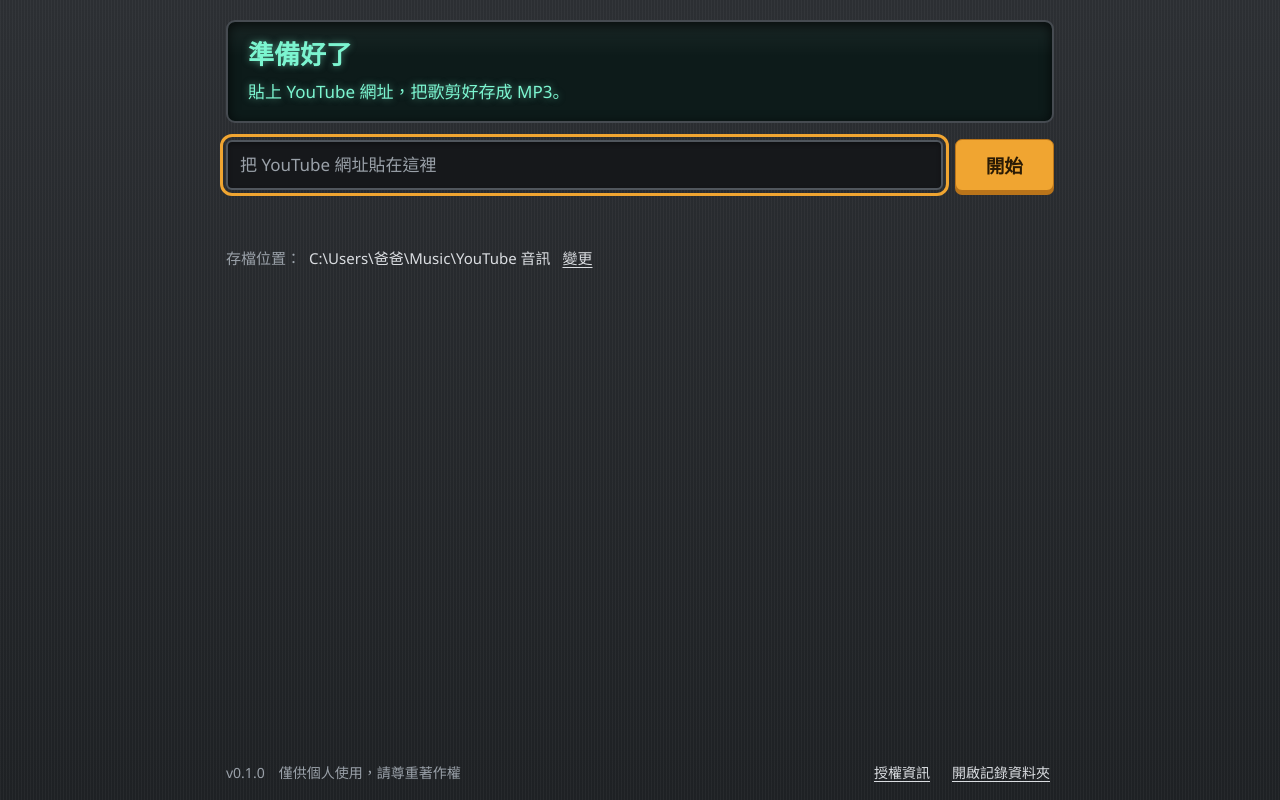
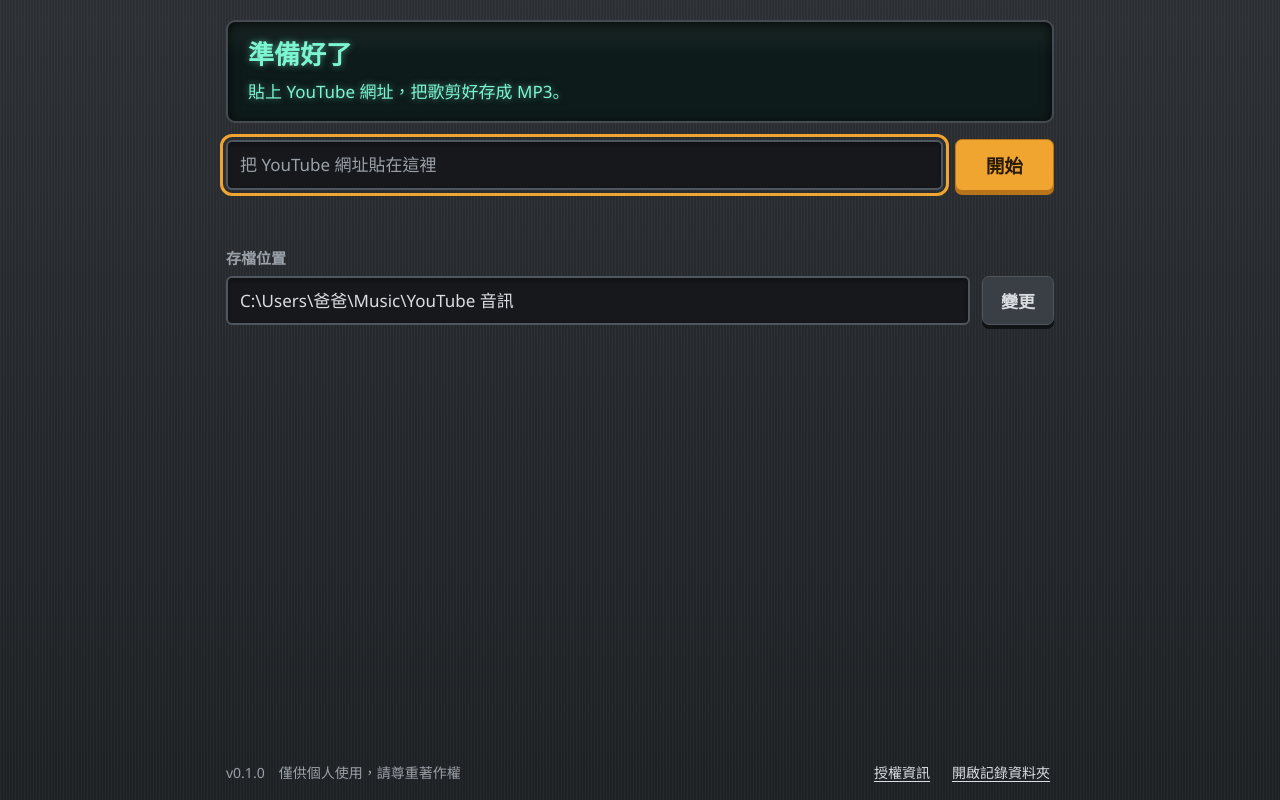
Before and after one commit to junchen741/ytgrab, a website built with Vite: page preview.html in a window 1280 px wide. Built offline with nearby package versions, Linux system fonts and the light colour scheme; a web font is replaced by a local one.

Commit message:
feat(ui): 存檔位置改成凹槽框加「變更」鍵，看得出可以調整

```diff
--- a/src/styles.css
+++ b/src/styles.css
@@ -130,8 +130,25 @@
 .url-row { display: flex; gap: 12px; align-items: center; }
 .url-input { flex: 1; min-width: 0; font-size: 18px; padding: 11px 14px; }
 .home .hint { margin: -4px 0 0; min-height: 1.6em; }
-.folder { display: flex; flex-wrap: wrap; gap: 4px 8px; align-items: baseline; font-size: 15px; color: var(--ink-muted); }
-.folder .path { color: var(--ink); overflow-wrap: anywhere; }
+.folder { display: flex; flex-direction: column; gap: 6px; }
+.folder-label { font-size: 15px; font-weight: 700; color: var(--ink-muted); }
+.folder-row { display: flex; align-items: stretch; gap: 12px; }
+/* 存檔路徑：外觀和輸入框一樣是凹槽，但它是按鈕（點了開選資料夾），不要有按鍵的厚度和下沉 */
+button.path-well,
+button.path-well:active {
+  flex: 1;
+  min-width: 0;
+  padding: 9px 12px;
+  border: 2px solid var(--key-edge);
+  border-radius: 6px;
+  background: var(--well);
+  box-shadow: inset 0 2px 4px rgba(0, 0, 0, 0.35);
+  transform: none;
+  color: var(--ink);
+  font-weight: 400;
+  text-align: left;
+  overflow-wrap: anywhere;
+}
 footer { margin-top: auto; display: flex; flex-wrap: wrap; justify-content: space-between; gap: 8px 24px; font-size: 14px; color: var(--ink-muted); }
 .footer-links { display: flex; gap: 14px; }
 
--- a/src/views/home.ts
+++ b/src/views/home.ts
@@ -47,12 +47,18 @@
     ),
     h('div', { class: 'url-row' }, input, h('button', { class: 'primary big', onclick: submit }, '開始')),
     hint,
+    // 路徑放在凹槽框裡，看起來像可以調整的欄位；點框本身或「變更」都會開選資料夾。
+    // 框不放進 Tab 順序（tabindex -1），用鍵盤的人用「變更」，免得同一個動作要按兩次 Tab
     h(
       'div',
       { class: 'folder' },
-      '存檔位置：',
-      h('span', { class: 'path' }, p.outputDir),
-      h('button', { class: 'link', onclick: p.onChangeFolder }, '變更'),
+      h('span', { class: 'folder-label' }, '存檔位置'),
+      h(
+        'div',
+        { class: 'folder-row' },
+        h('button', { class: 'path-well', tabindex: -1, title: '按一下選擇存檔的資料夾', onclick: p.onChangeFolder }, p.outputDir),
+        h('button', { onclick: p.onChangeFolder }, '變更'),
+      ),
     ),
     h(
       'footer',
```
